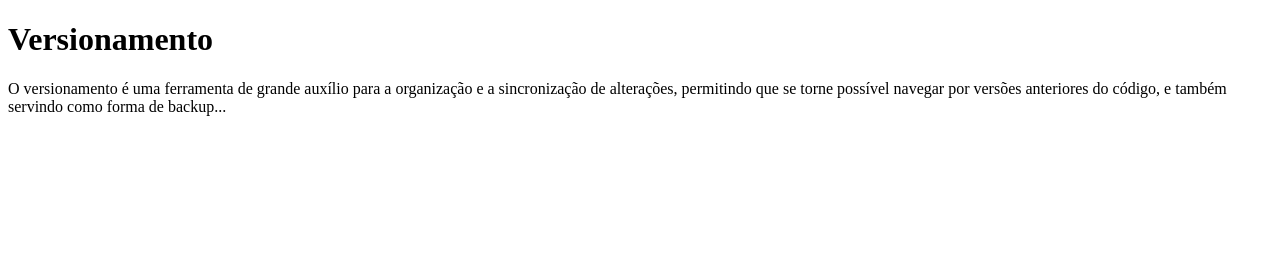
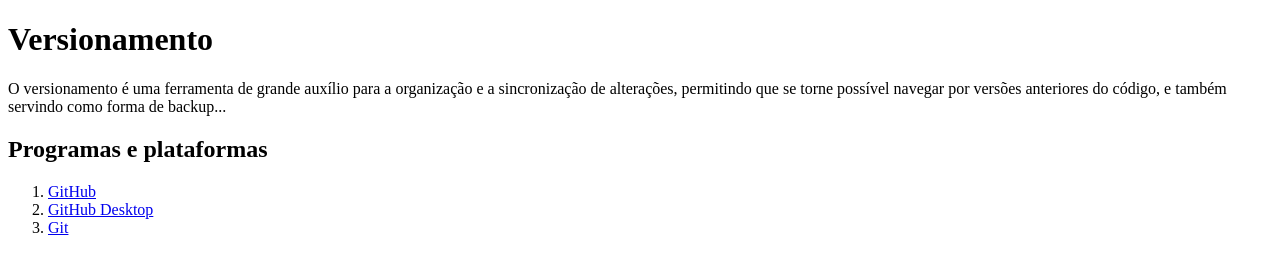
Before and after one commit to BrunoFontouraIF/Versionamento, a plain HTML site: page index.html in a window 1280 px wide. Drawn offline with Linux system fonts and the light colour scheme.

Commit message:
Links inseridos

```diff
--- a/index.html
+++ b/index.html
@@ -8,5 +8,12 @@
 <body>
     <h1>Versionamento</h1>
     <p>O versionamento é uma ferramenta de grande auxílio para a organização e a sincronização de alterações, permitindo que se torne possível navegar por versões anteriores do código, e também servindo como forma de backup...</p>
+
+    <h2>Programas e plataformas</h2>
+    <ol>
+        <li><a href="https://github.com/">GitHub</a></li>
+        <li><a href="https://github.com/apps/desktop?locale=pt-BR">GitHub Desktop</a></li>
+        <li><a href="https://git-scm.com/">Git</a></li>
+    </ol>
 </body>
 </html>
```
